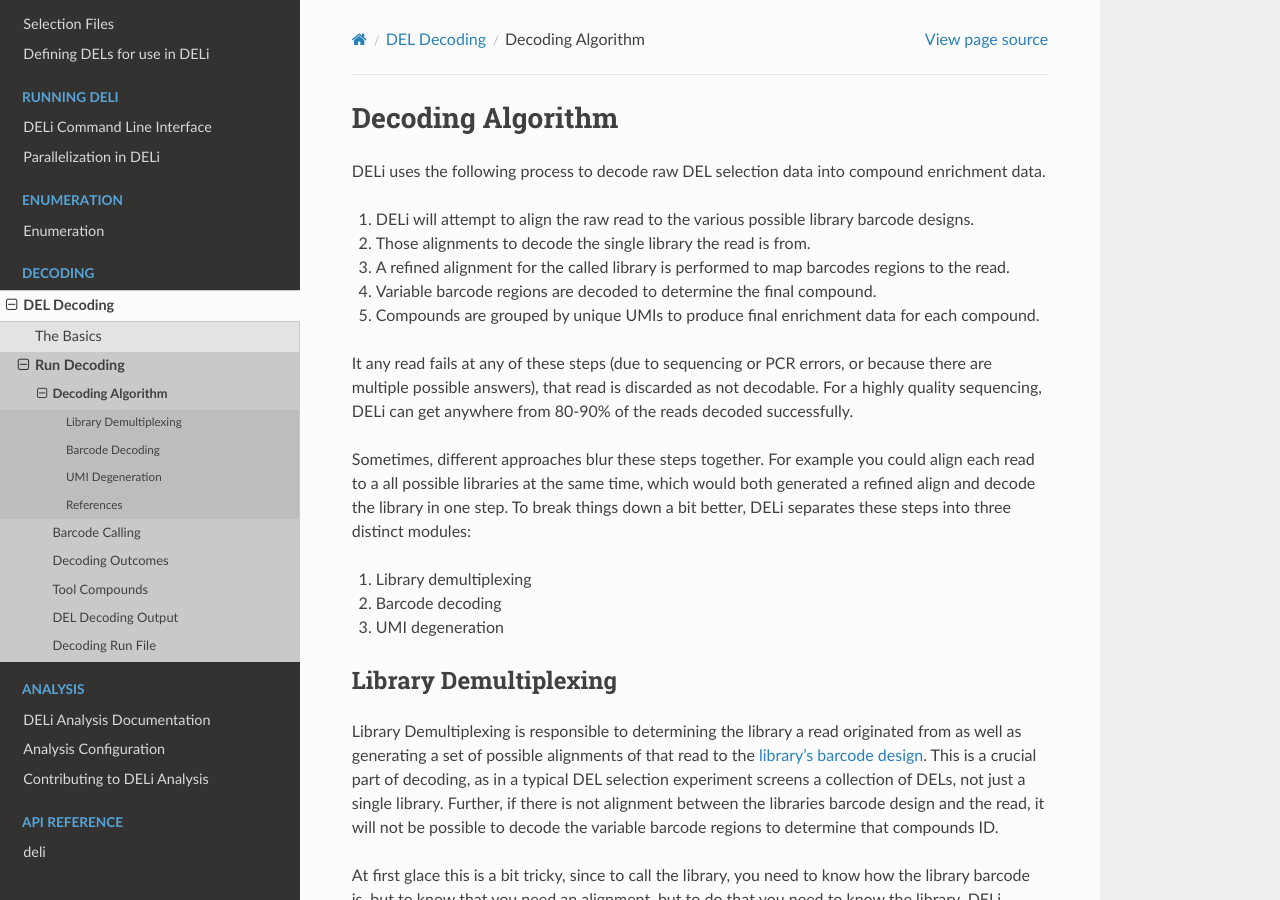
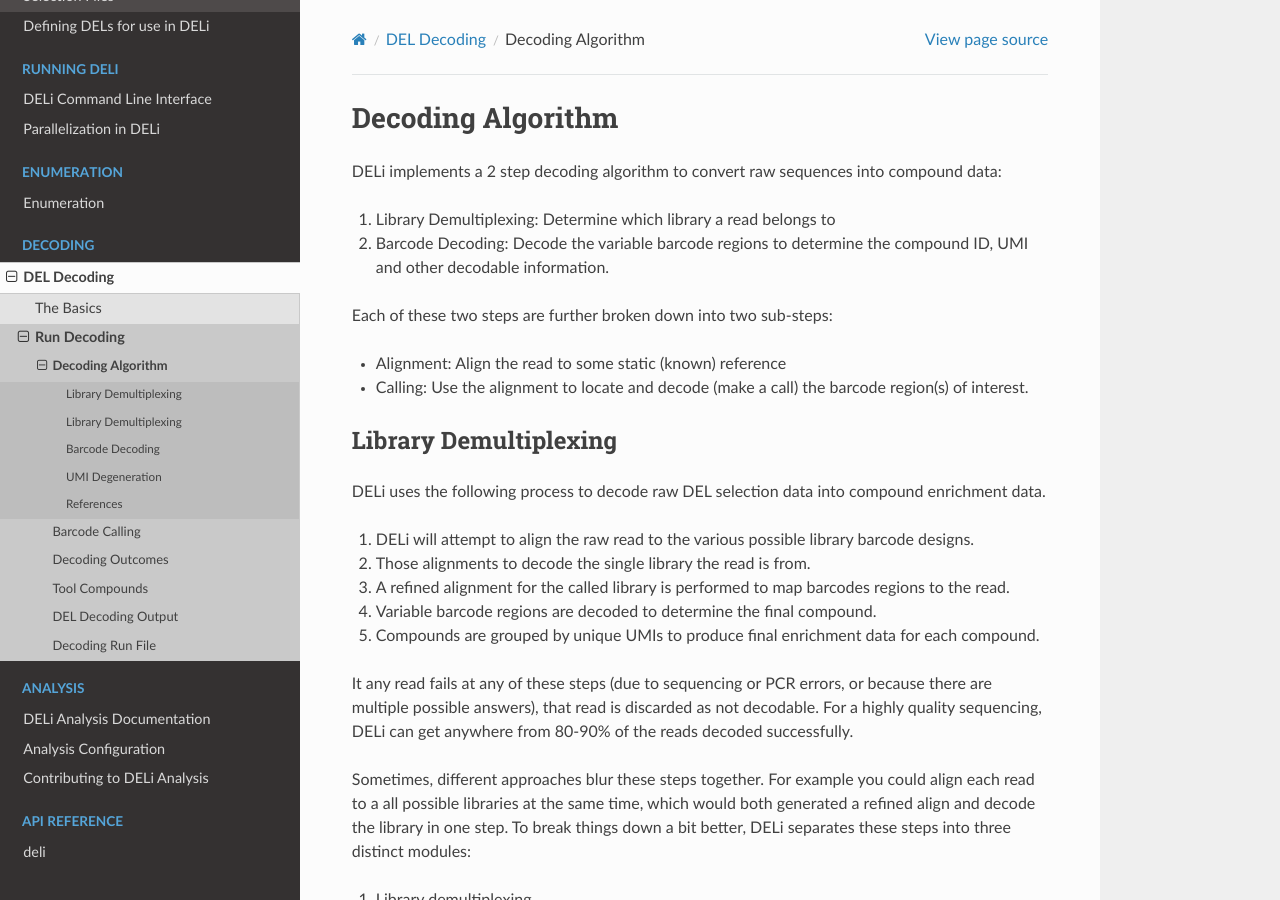
Before and after one commit to Popov-Lab-UNC/DELi, a Sphinx documentation site: the page built from docs/decoding_docs/algorithm.rst, in a window 1280 px wide and 900 px high. Built offline with Sphinx 7.4.7 and the Read the Docs theme 3.1.0, drawn with Linux system fonts in a browser that asks for light colours.

Commit message:
started working on the docs

```diff
--- a/docs/decoding_docs/algorithm.rst
+++ b/docs/decoding_docs/algorithm.rst
@@ -3,6 +3,23 @@
 ==================
 Decoding Algorithm
 ==================
+
+DELi implements a 2 step decoding algorithm to convert raw sequences into compound data:
+
+1. Library Demultiplexing: Determine which library a read belongs to
+2. Barcode Decoding: Decode the variable barcode regions to determine the compound ID, UMI
+   and other decodable information.
+
+Each of these two steps are further broken down into two sub-steps:
+
+- Alignment: Align the read to some static (known) reference
+- Calling: Use the alignment to locate and decode (make a call) the barcode region(s) of interest.
+
+.. _demultiplexing-overview:
+
+Library Demultiplexing
+----------------------
+
 
 DELi uses the following process to decode raw DEL selection data into compound enrichment data.
 
```
